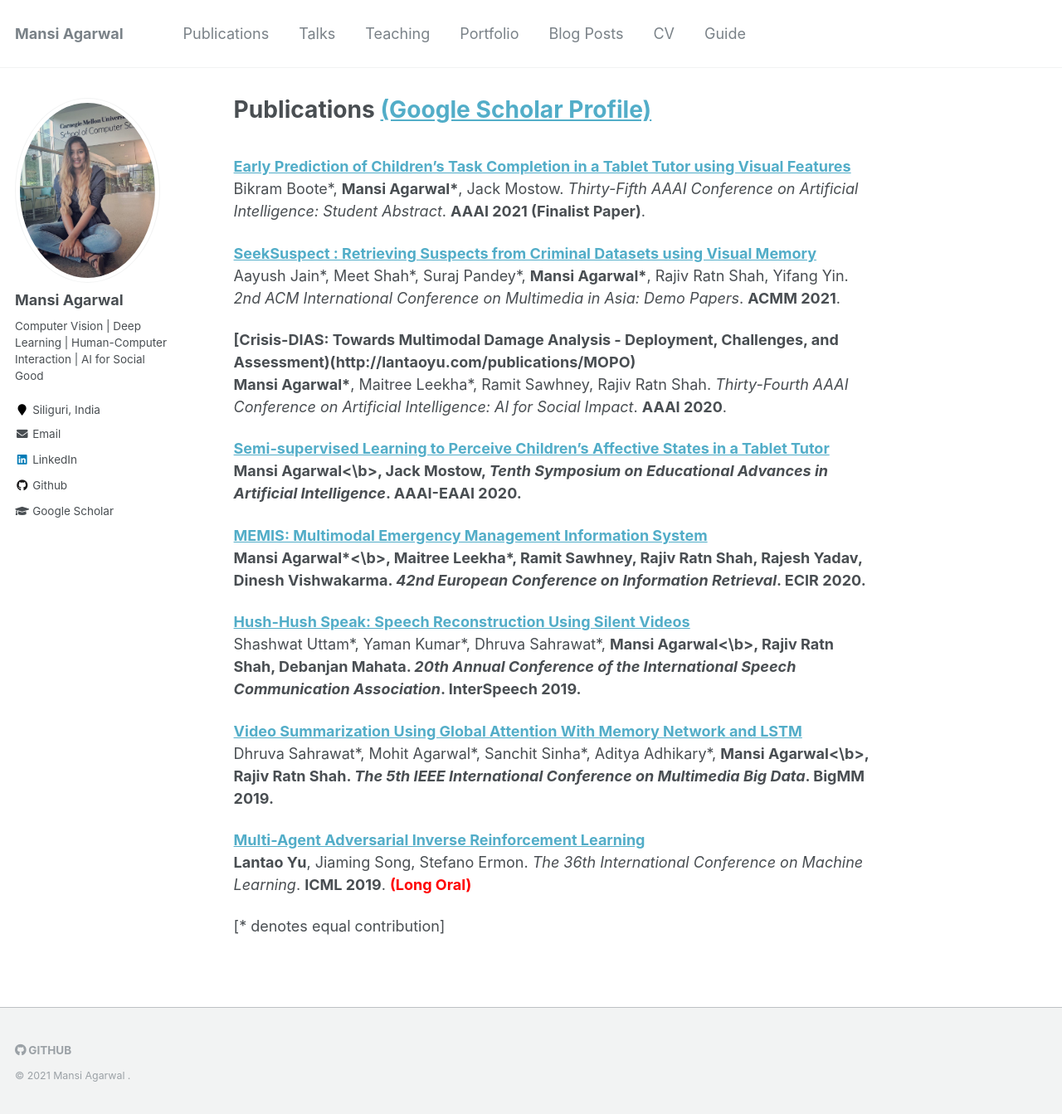
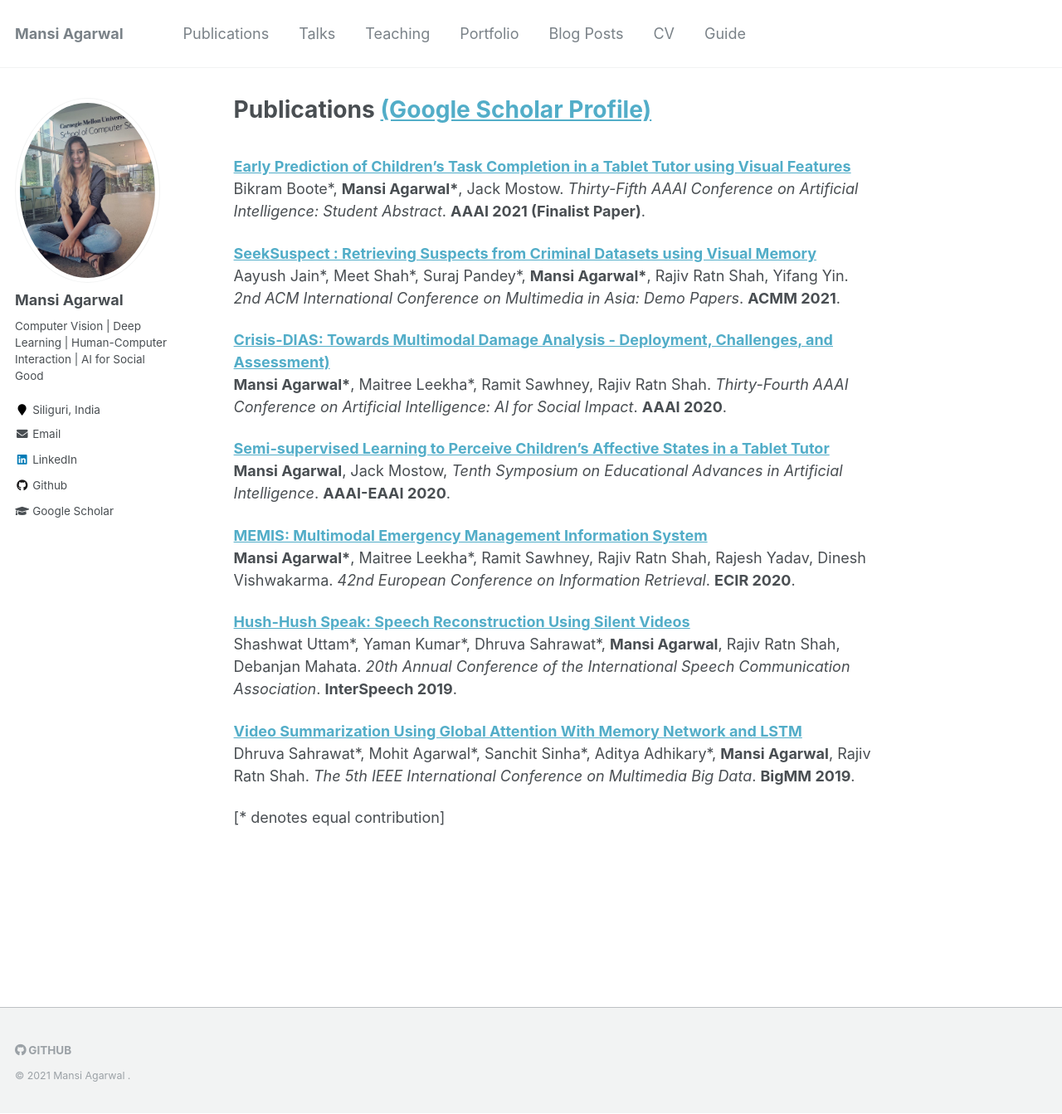
Before and after one commit to MansiAgarwal11/MansiAgarwal11.github.io, a Jekyll site: the page built from _pages/publications.md, in a window 1280 px wide and 1343 px high. Shown: the whole window at 83% size. Built offline with Jekyll 4.4.1, drawn with Linux system fonts in a browser that asks for light colours.

Commit message:
Update publications.md

```diff
--- a/_pages/publications.md
+++ b/_pages/publications.md
@@ -12,32 +12,24 @@ Bikram Boote\*, <b>Mansi Agarwal\*</b>, Jack Mostow.
 Aayush Jain\*, Meet Shah\*, Suraj Pandey\*, <b>Mansi Agarwal\*</b>, Rajiv Ratn Shah, Yifang Yin.
 <i>2nd ACM International Conference on Multimedia in Asia: Demo Papers</i>. <b>ACMM 2021</b>.
 
-<b>[Crisis-DIAS: Towards Multimodal Damage Analysis - Deployment, Challenges, and Assessment)(http://lantaoyu.com/publications/MOPO)</b> <br>
+<b>[Crisis-DIAS: Towards Multimodal Damage Analysis - Deployment, Challenges, and Assessment)](http://lantaoyu.com/publications/MOPO)</b> <br>
 <b>Mansi Agarwal\*</b>, Maitree Leekha\*, Ramit Sawhney, Rajiv Ratn Shah.
 <i>Thirty-Fourth AAAI Conference on Artificial Intelligence: AI for Social Impact</i>. <b>AAAI 2020</b>.
 
 <b>[Semi-supervised Learning to Perceive Children’s Affective States in a Tablet Tutor](http://lantaoyu.com/publications/MOPO)</b> <br>
-<b>Mansi Agarwal<\b>, Jack Mostow,
+<b>Mansi Agarwal</b>, Jack Mostow,
 <i>Tenth Symposium on Educational Advances in Artificial Intelligence</i>. <b>AAAI-EAAI 2020</b>.
 
 <b>[MEMIS: Multimodal Emergency Management Information System](http://lantaoyu.com/publications/fEBM)</b> <br>
-<b>Mansi Agarwal\*<\b>, Maitree Leekha\*, Ramit Sawhney, Rajiv Ratn Shah, Rajesh Yadav, Dinesh Vishwakarma.
+<b>Mansi Agarwal\*</b>, Maitree Leekha\*, Ramit Sawhney, Rajiv Ratn Shah, Rajesh Yadav, Dinesh Vishwakarma.
 <i>42nd European Conference on Information Retrieval</i>. <b>ECIR 2020</b>.
 
 <b>[Hush-Hush Speak: Speech Reconstruction Using Silent Videos](http://lantaoyu.com/publications/VBDA)</b> <br>
-Shashwat Uttam\*, Yaman Kumar\*, Dhruva Sahrawat\*, <b>Mansi Agarwal<\b>, Rajiv Ratn Shah, Debanjan Mahata.
+Shashwat Uttam\*, Yaman Kumar\*, Dhruva Sahrawat\*, <b>Mansi Agarwal</b>, Rajiv Ratn Shah, Debanjan Mahata.
 <i>20th Annual Conference of the International Speech Communication Association</i>. <b>InterSpeech 2019</b>.
 
 <b>[Video Summarization Using Global Attention With Memory Network and LSTM](http://lantaoyu.com/publications/TextDR)</b> <br>
-Dhruva Sahrawat\*, Mohit Agarwal\*, Sanchit Sinha\*, Aditya Adhikary\*, <b>Mansi Agarwal<\b>, Rajiv Ratn Shah.
+Dhruva Sahrawat\*, Mohit Agarwal\*, Sanchit Sinha\*, Aditya Adhikary\*, <b>Mansi Agarwal</b>, Rajiv Ratn Shah.
 <i>The 5th IEEE International Conference on Multimedia Big Data</i>. <b>BigMM 2019</b>.
 
-
-<b>[Multi-Agent Adversarial Inverse Reinforcement Learning](http://lantaoyu.com/publications/MAAIRL)</b> <br>
-<b>Lantao Yu</b>, Jiaming Song, Stefano Ermon.
-<i>The 36th International Conference on Machine Learning</i>. <b>ICML 2019</b>. <b><span style="color:red">(Long Oral)</span></b>
-
-
-
-
 [\* denotes equal contribution]
```
